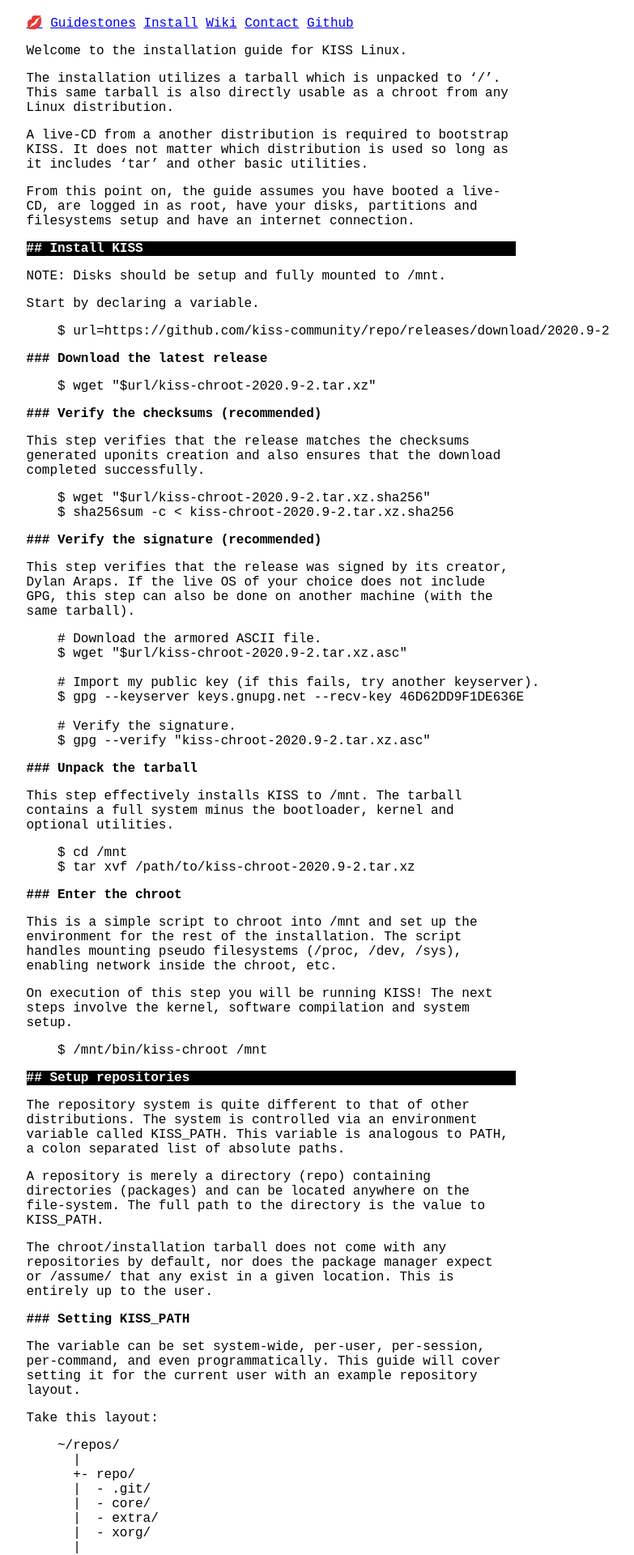
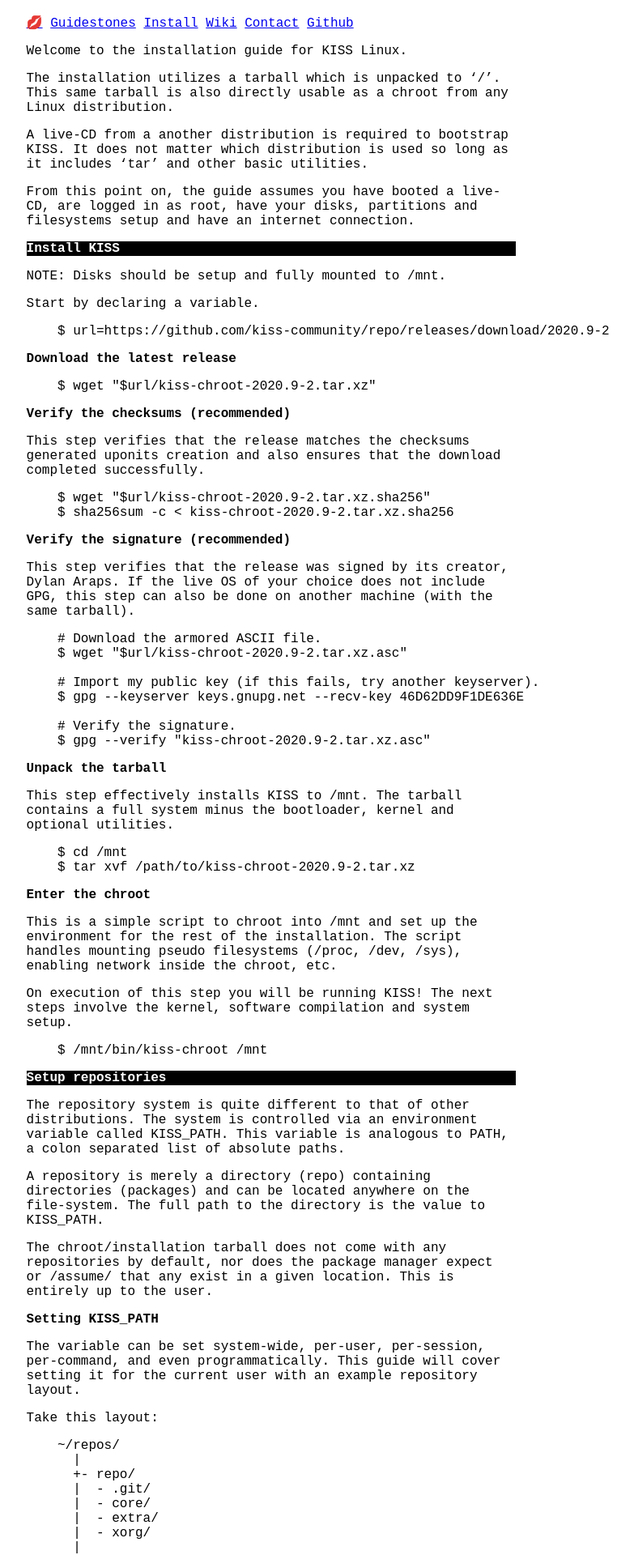
Before and after one commit to mcpcpc/k1ss, a Jekyll site: the page built from install.md, in a window 1280 px wide. Shown: the top 1920 px of the page at 81% size, without its empty margins (305-1088 px from the left). Built offline with Jekyll 4.4.1, drawn with Linux system fonts in a browser that asks for light colours; our own code applies the rules of GitHub Pages for plain Markdown files.

Commit message:
Update default.html

```diff
--- a/_layouts/default.html
+++ b/_layouts/default.html
@@ -43,18 +43,6 @@
         margin-bottom: 1ch;
       }
 
-      h2:before{
-        content:"## ";
-        position:relative;
-        left:0
-      }
-
-      h3:before{
-        content:"### ";
-        position:relative;
-        left:0
-      }
-
       div code {
         margin-left: 4ch;
         display: block;
```
